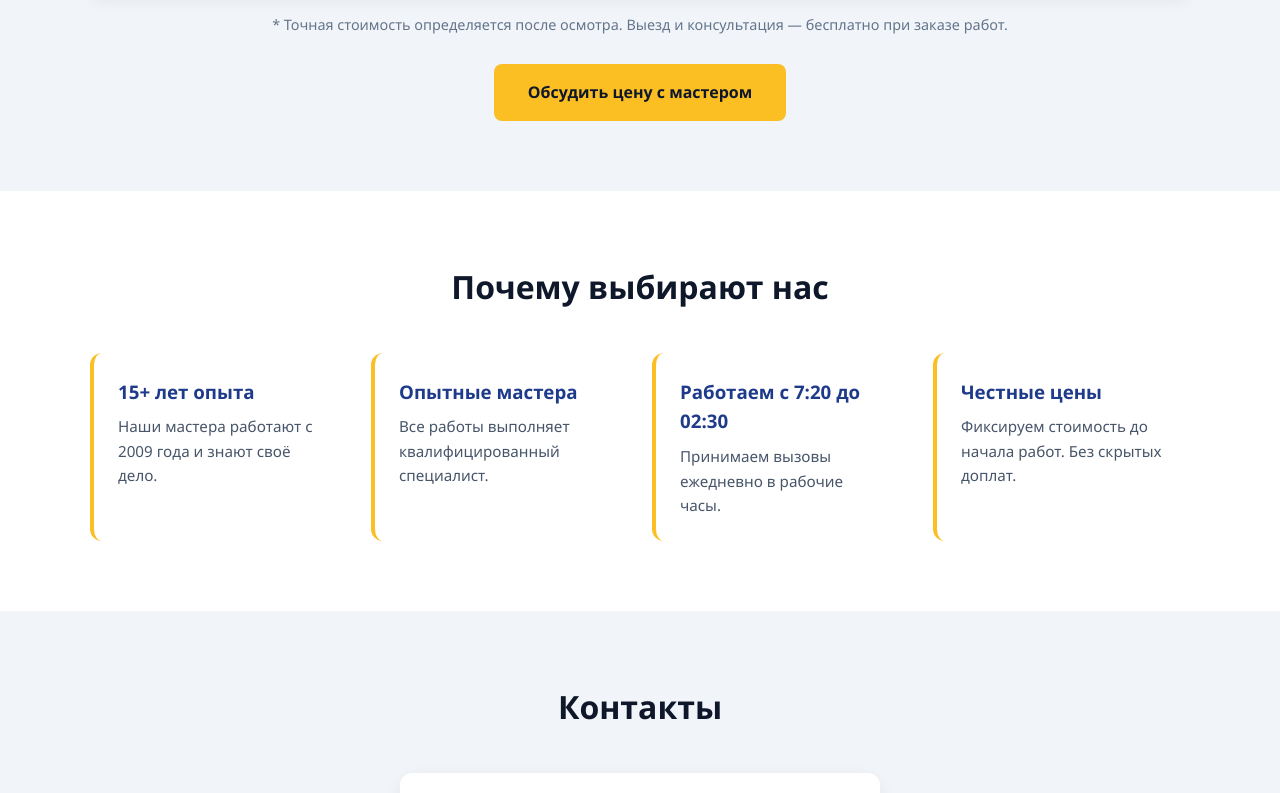
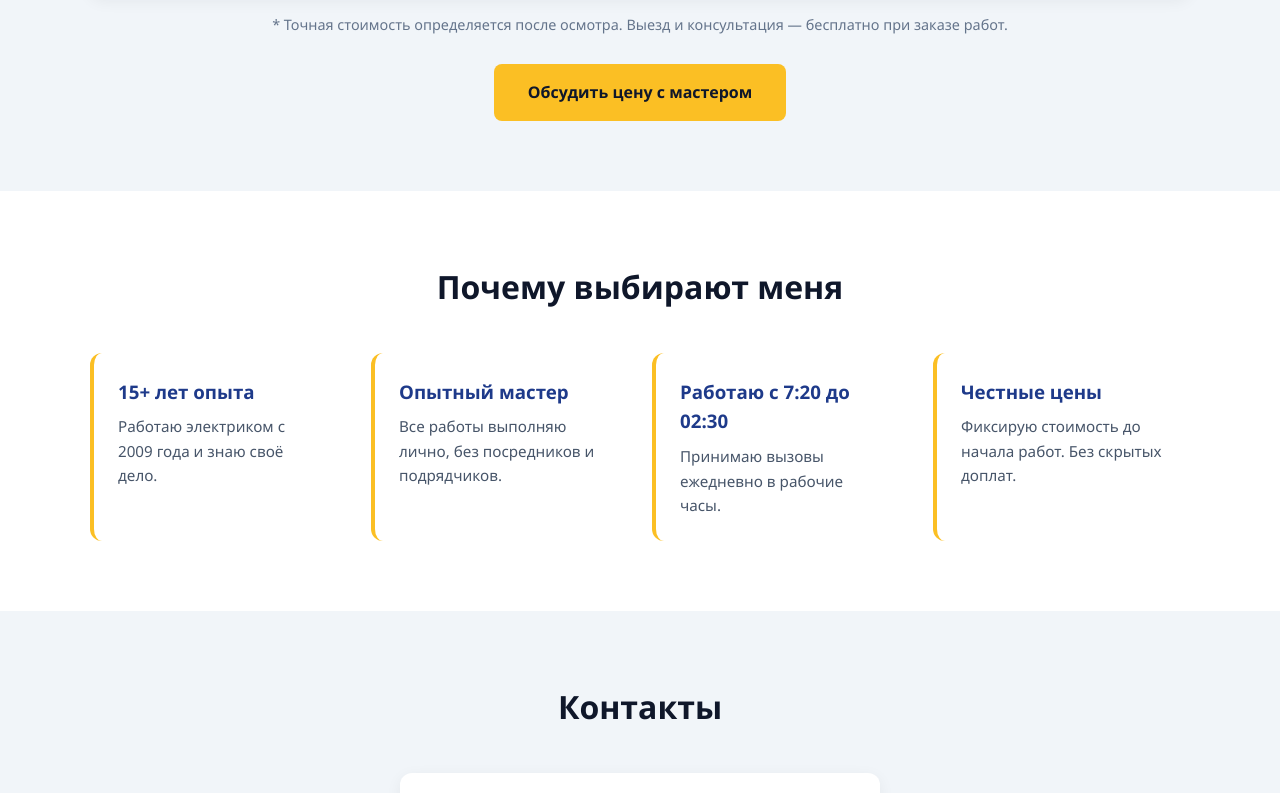
Before and after one commit to gitchkfffffffffffffffff/site_electros, a website: page index.html in a window 1280 px wide. Shown: the part 1703-2496 px from the top of the page. Drawn offline with Linux system fonts and the light colour scheme.

Commit message:
Обновил сайт

```diff
--- a/index.html
+++ b/index.html
@@ -23,7 +23,7 @@
     <section class="hero">
         <div class="container hero-inner">
             <h1>Услуги профессионального электрика</h1>
-            <p>Быстро и качественно. Работаем с 7:20 до 02:30 — выезд в течение часа.</p>
+            <p>Быстро и качественно. Работаю с 7:20 до 02:30 — выезд в течение часа.</p>
             <div class="hero-buttons">
                 <a href="#contact" class="btn btn-primary">Вызвать электрика</a>
                 <a href="#services" class="btn btn-outline">Наши услуги</a>
@@ -58,7 +58,7 @@
                 <div class="card">
                     <div class="card-icon">⚙️</div>
                     <h3>Аварийный вызов</h3>
-                    <p>Срочное устранение неисправностей. Приедем в течение часа.</p>
+                    <p>Срочное устранение неисправностей. Приеду в течение часа.</p>
                 </div>
             </div>
         </div>
@@ -92,23 +92,23 @@
 
     <section id="about" class="section">
         <div class="container">
-            <h2>Почему выбирают нас</h2>
+            <h2>Почему выбирают меня</h2>
             <div class="features">
                 <div class="feature">
                     <h3>15+ лет опыта</h3>
-                    <p>Наши мастера работают с 2009 года и знают своё дело.</p>
+                    <p>Работаю электриком с 2009 года и знаю своё дело.</p>
                 </div>
                 <div class="feature">
-                    <h3>Опытные мастера</h3>
-                    <p>Все работы выполняет квалифицированный специалист.</p>
+                    <h3>Опытный мастер</h3>
+                    <p>Все работы выполняю лично, без посредников и подрядчиков.</p>
                 </div>
                 <div class="feature">
-                    <h3>Работаем с 7:20 до 02:30</h3>
-                    <p>Принимаем вызовы ежедневно в рабочие часы.</p>
+                    <h3>Работаю с 7:20 до 02:30</h3>
+                    <p>Принимаю вызовы ежедневно в рабочие часы.</p>
                 </div>
                 <div class="feature">
                     <h3>Честные цены</h3>
-                    <p>Фиксируем стоимость до начала работ. Без скрытых доплат.</p>
+                    <p>Фиксирую стоимость до начала работ. Без скрытых доплат.</p>
                 </div>
             </div>
         </div>
```
